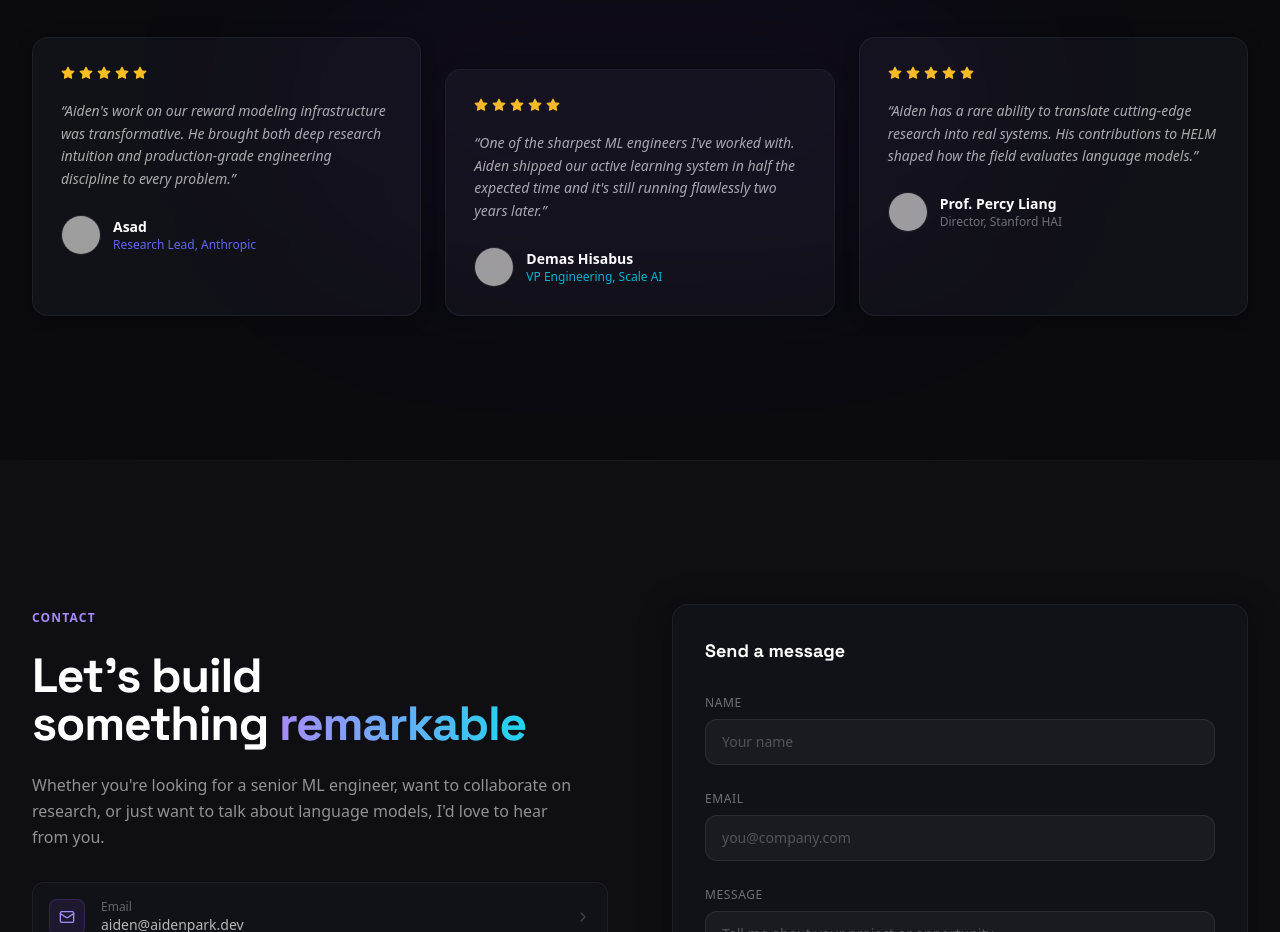
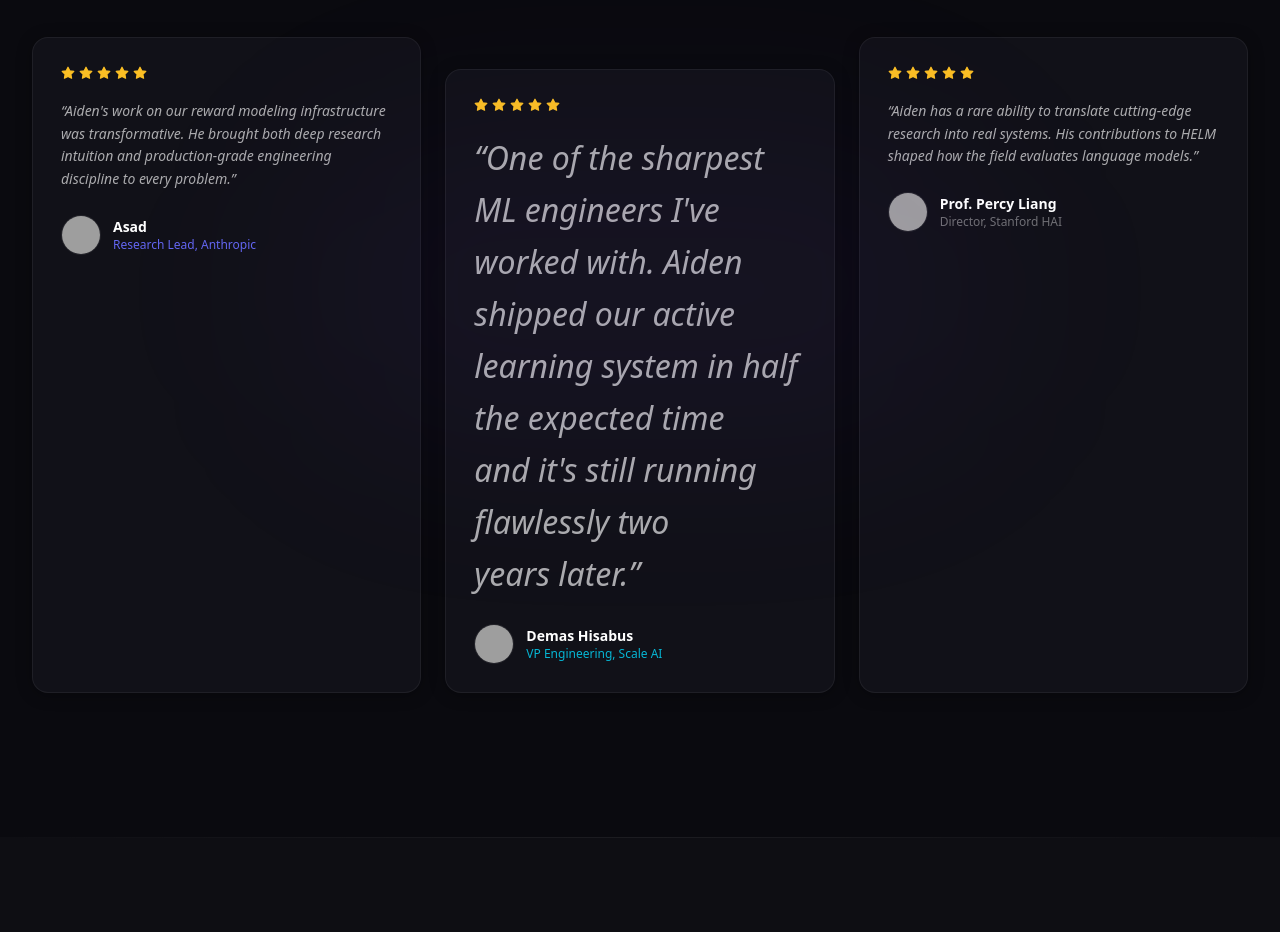
Before and after one commit to ranaasad01/atomic-create-a-modern-portfolio-website-for-an-245bb228, a Next.js app: page / in a window 1280 px wide. Shown: the part 5620-6552 px from the top of the page. Built offline with nearby package versions, Linux system fonts and the light colour scheme; grey boxes are pictures that could not be loaded.

Commit message:
feat(testimonials): apply fontSize 32px to specific quote element
Add inline style to the second testimonial quote (i === 1) to increase font size to 32px. This targets only the specific element identified by the CSS selector without affecting other testimonials or shared components.

```diff
--- a/app/page.tsx
+++ b/app/page.tsx
@@ -1207,7 +1207,10 @@ export default function HomePage() {
                 <p
                   className="text-white/65 text-sm leading-relaxed text-pretty italic"
                   data-atomic-id="a1o3y9mv"
-                  data-atomic-instance={i}>
+                  data-atomic-instance={i}
+                  style={i === 1 ? {
+                    fontSize: "32px"
+                  } : undefined}>
                   &ldquo;{t.quote}&rdquo;
                 </p>
                 <div
```
